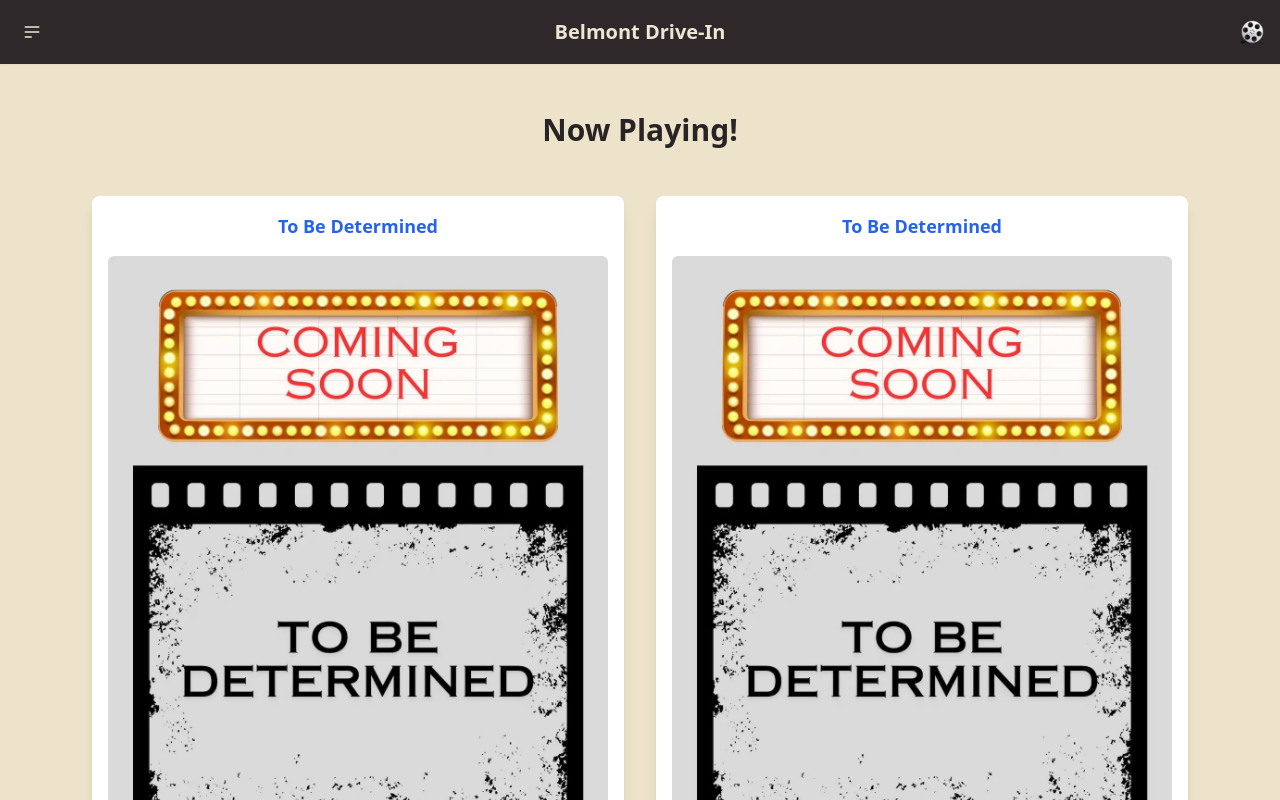
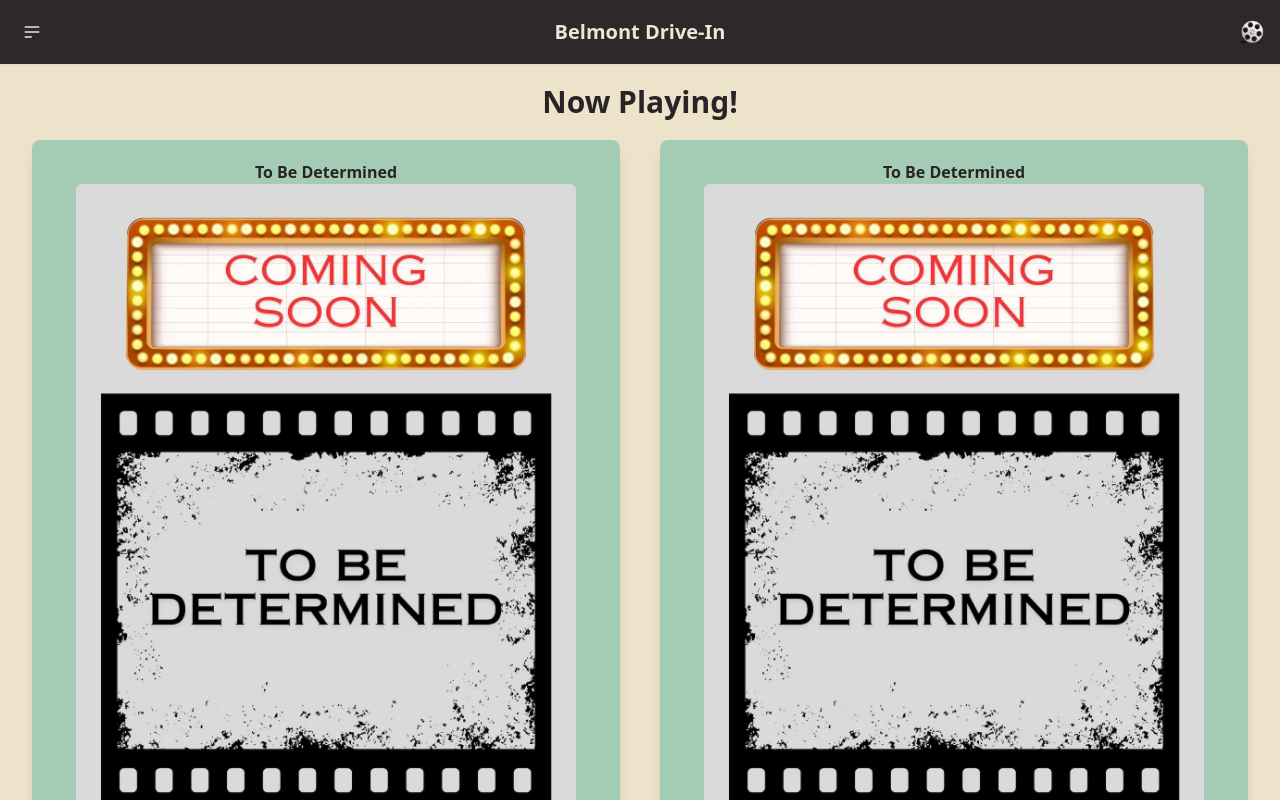
Before and after one commit to Project-Faust/belmont-drive-in, a Next.js app: page /nowplaying in a window 1280 px wide. Shown: the top 800 px of the page. Built offline with nearby package versions, Linux system fonts and the light colour scheme.

Commit message:
updated layout/styling; added conditional link when imdb url exists

```diff
--- a/src/app/nowplaying/page.js
+++ b/src/app/nowplaying/page.js
@@ -1,62 +1,65 @@
-// eslint-disable-next-line
-import WeekendDates from "../utils/WeekendDates";
 import { nowPlaying } from "./data";
 import Image from "next/image";
 
 export default function NowPlaying() {
     return (
-        <section className="min-h-screen flex flex-col items-center justify-start py-12">
-
-            <div className="text-center mb-12">
-                <h2 className="text-3xl">
-                    <strong>Now Playing!</strong>
-                </h2>
+        <section className="h-screen flex flex-col items-center justify-start w-full">
+            <div className="text-center my-5">
+                <h2 className="text-3xl font-bold">Now Playing!</h2>
             </div>
 
-            <div className="flex w-full max-w-screen-xl px-4">
-                <section className="grid gap-8 grid-cols-1 sm:grid-cols-2 justify-items-center mx-auto">
-                    {nowPlaying.map((res, index) => (
+            <div className="w-full max-w-screen-xl px-8 h-[85vh] flex">
+                <section className="grid grid-cols-1 sm:grid-cols-2 gap-10 w-full justify-items-stretch flex-grow">
+                    {nowPlaying.map((movie, index) => (
                         <div
-                            className="flex-auto bg-white shadow-lg rounded-lg p-4 transition-transform transform hover:scale-105"
+                            className="bg-secondary text-secondary-content shadow-lg rounded-lg p-5 h-full flex flex-col justify-between transition-transform transform hover:scale-105 w-full"
+
                             key={index}
                         >
-                            <div className="text-center mb-4">
+                            <div className="text-center">
+                                {movie.imdb ? (
                                     <a
-                                    href={res.imdb}
+                                        href={movie.imdb}
                                         target="_blank"
                                         rel="noreferrer"
                                         className="text-lg text-blue-600 hover:underline"
                                     >
-                                    <h1><strong>{res.title}</strong></h1>
+                                        <h1 className="font-semibold">{movie.title}</h1>
                                     </a>
+                                ) : (
+                                    <h1 className="font-semibold">{movie.title}</h1>
+                                )}
                             </div>
 
                             <div className="flex justify-center">
-                                <a
-                                    href={res.imdb}
-                                    target="_blank"
-                                    rel="noreferrer"
-                                >
+                                {movie.imdb ? (
+                                    <a href={movie.imdb} target="_blank" rel="noreferrer">
                                         <Image
-                                        src={res.image}
-                                        alt={res.title}
+                                            src={movie.image}
+                                            alt={`Poster for ${movie.title}`}
                                             width={500}
                                             height={750}
-                                        className="rounded-md"
+                                            className="rounded-md min-h-[500px]"
                                         />
-                                    <p className="text-sm text-gray-500 mt-2 text-center">
+                                    </a>
+                                ) : (
+                                    <Image
+                                        src={movie.image}
+                                        alt={`Poster for ${movie.title}`}
+                                        width={500}
+                                        height={750}
+                                        className="rounded-md min-h-[500px]"
+                                    />
+                                )}
+                            </div>
+
+                            <p className="text-sm text-gray-500 text-center">
                                 Image source: IMDb
                             </p>
-                                </a>
                         </div>
-
-                        </div>
-
                     ))}
                 </section>
             </div>
-
         </section>
-
     );
 }
```
Lines whose indentation alone changed are shown as unchanged.
